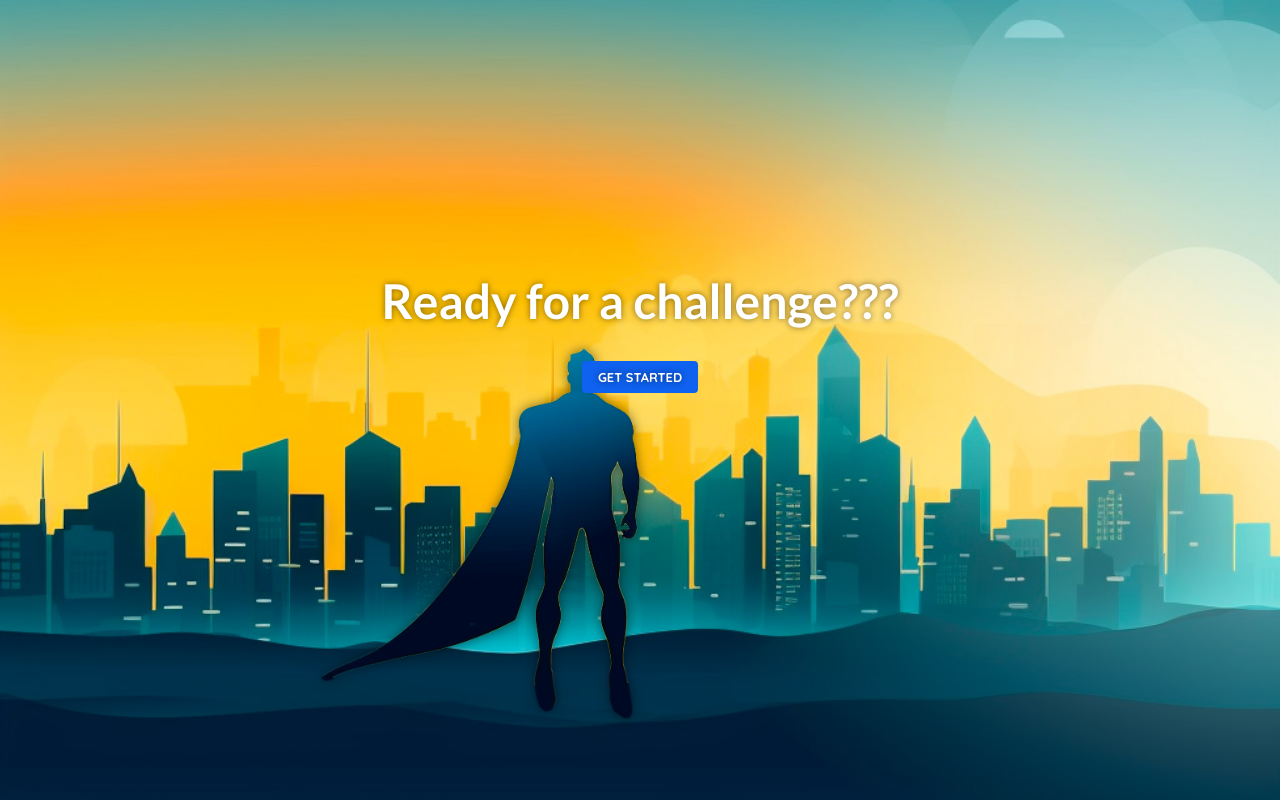
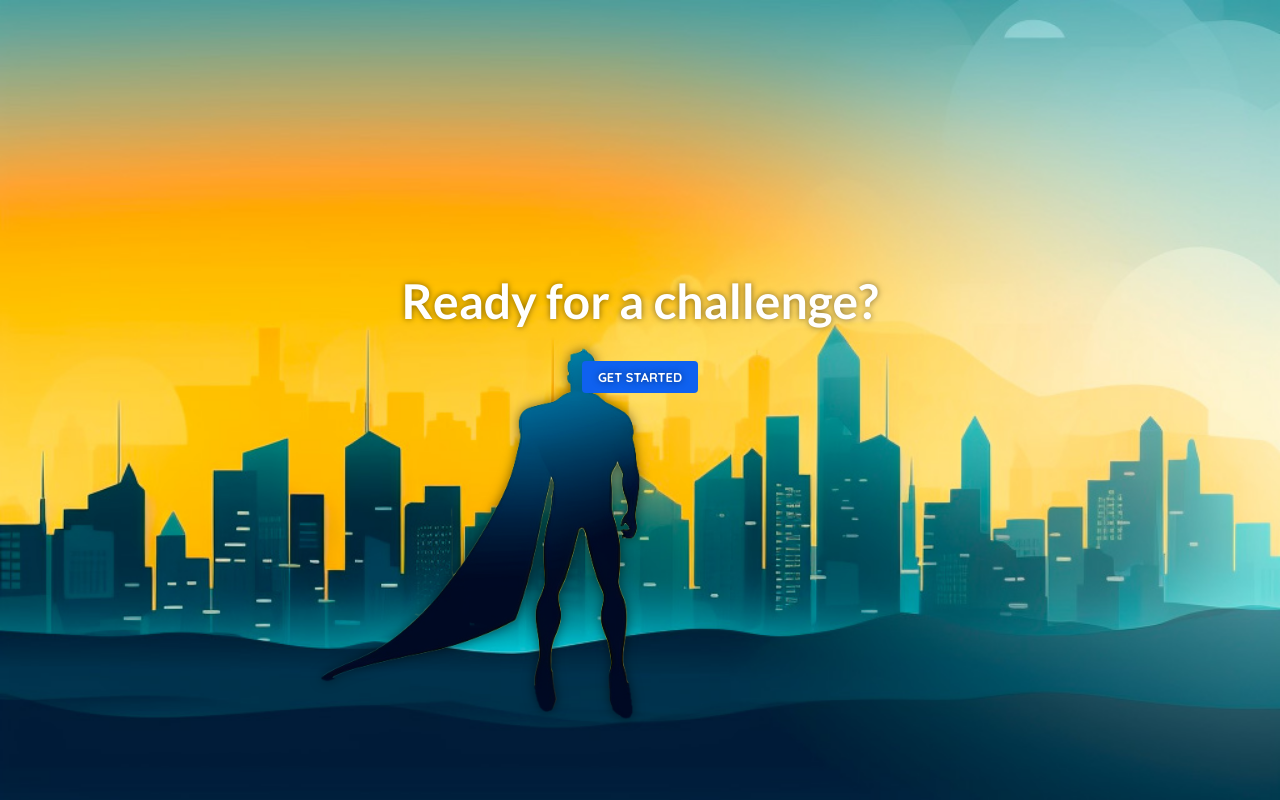
Before and after one commit to anmolsingh0608/animate-react, a React (Vite) app: page / in a window 1280 px wide. Shown: the top 800 px of the page. Built offline with nearby package versions, Linux system fonts and the light colour scheme.

Commit message:
dummy comment

```diff
--- a/src/pages/Welcome.jsx
+++ b/src/pages/Welcome.jsx
@@ -8,7 +8,7 @@ export default function WelcomePage() {
     <>
       <header id="welcome-header">
         <div id="welcome-header-content">
-          <h1>Ready for a challenge???</h1>
+          <h1>Ready for a challenge?</h1>
           <Link id="cta-link" to="/challenges">
             Get Started
           </Link>
```
